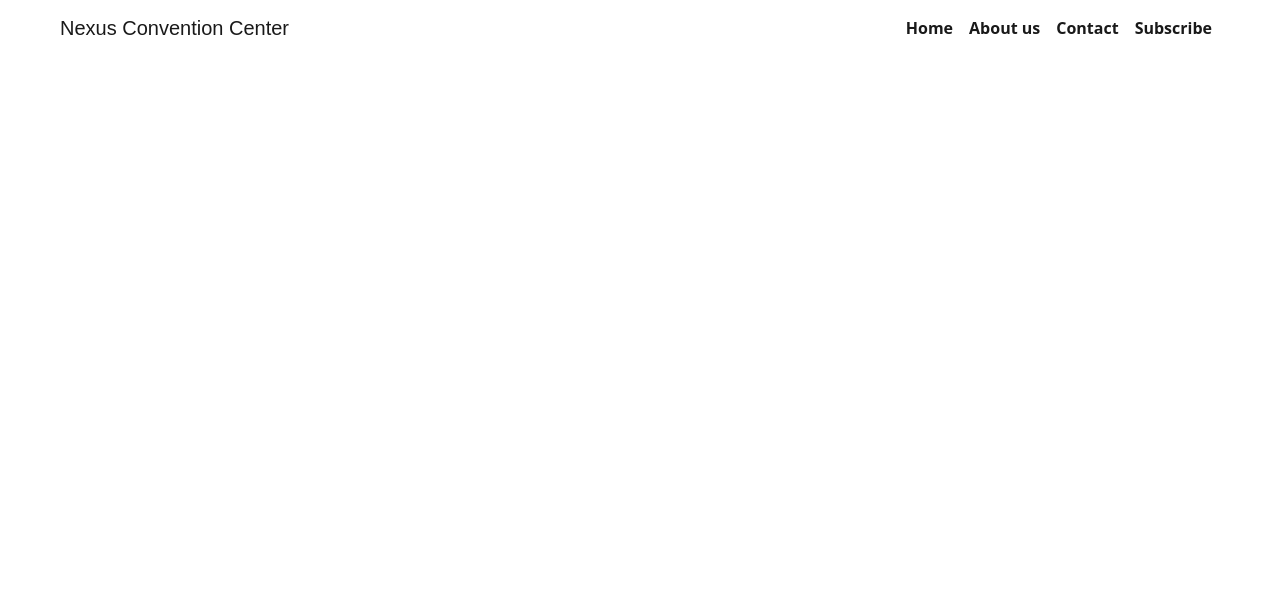
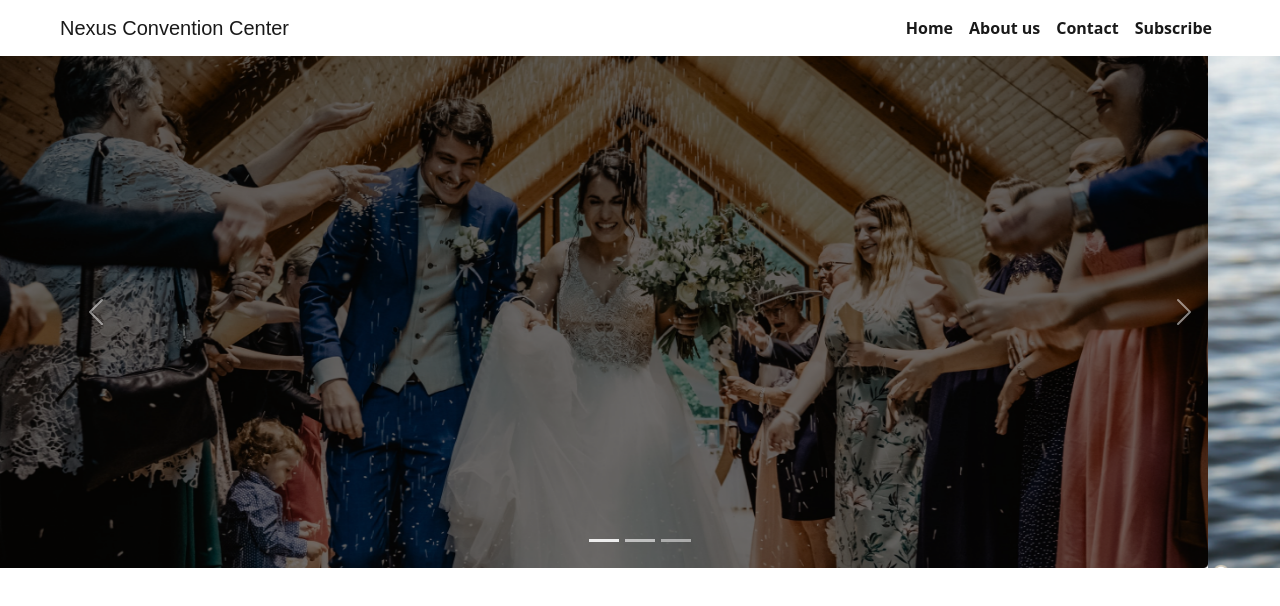
Before and after one commit to emdad118661/convention-center-emdad118661, a plain HTML site: page index.html in a window 1280 px wide. Drawn offline with nearby package versions, Linux system fonts and the light colour scheme; a web font is replaced by a local one.

Commit message:
carousel adding

```diff
--- a/index.html
+++ b/index.html
@@ -42,6 +42,39 @@
                 </div>
             </div>
         </nav>
+        <section>
+            <div id="carouselExampleIndicators" class="carousel slide" data-bs-ride="carousel">
+                <div class="carousel-indicators">
+                    <button type="button" data-bs-target="#carouselExampleIndicators" data-bs-slide-to="0"
+                        class="active" aria-current="true" aria-label="Slide 1"></button>
+                    <button type="button" data-bs-target="#carouselExampleIndicators" data-bs-slide-to="1"
+                        aria-label="Slide 2"></button>
+                    <button type="button" data-bs-target="#carouselExampleIndicators" data-bs-slide-to="2"
+                        aria-label="Slide 3"></button>
+                </div>
+                <div class="carousel-inner">
+                    <div class="carousel-item active">
+                        <img src="images/banner.png" height="512px" class="d-block w-100" alt="...">
+                    </div>
+                    <div class="carousel-item">
+                        <img src="images/banner-2.png" height="512px" class="d-block w-100" alt="...">
+                    </div>
+                    <div class="carousel-item">
+                        <img src="images/banner-3.jpg" height="512px" class="d-block w-100" alt="...">
+                    </div>
+                </div>
+                <button class="carousel-control-prev" type="button" data-bs-target="#carouselExampleIndicators"
+                    data-bs-slide="prev">
+                    <span class="carousel-control-prev-icon" aria-hidden="true"></span>
+                    <span class="visually-hidden">Previous</span>
+                </button>
+                <button class="carousel-control-next" type="button" data-bs-target="#carouselExampleIndicators"
+                    data-bs-slide="next">
+                    <span class="carousel-control-next-icon" aria-hidden="true"></span>
+                    <span class="visually-hidden">Next</span>
+                </button>
+            </div>
+        </section>
     </header>
     <main>
 
```
Also changed, not shown: images/banner-2.png (added), images/banner-3.jpg (added), images/banner.png (added).
